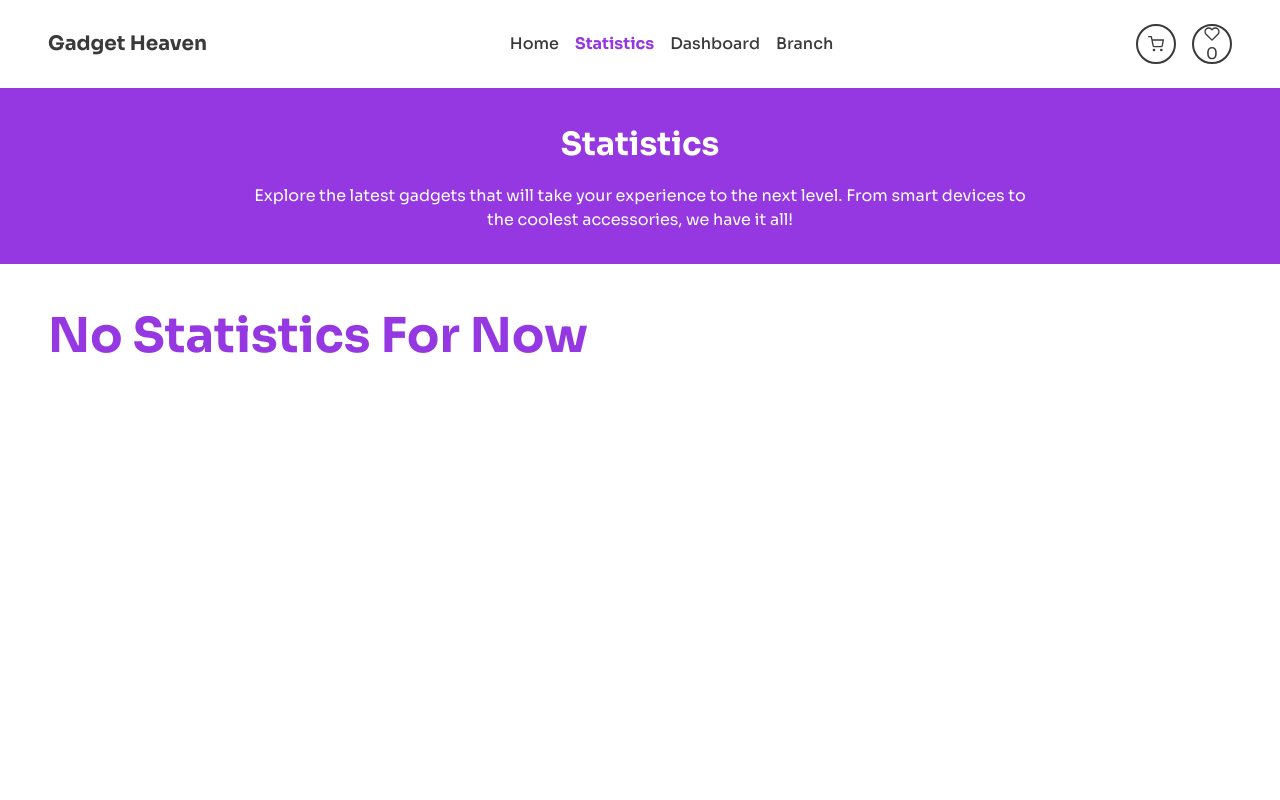
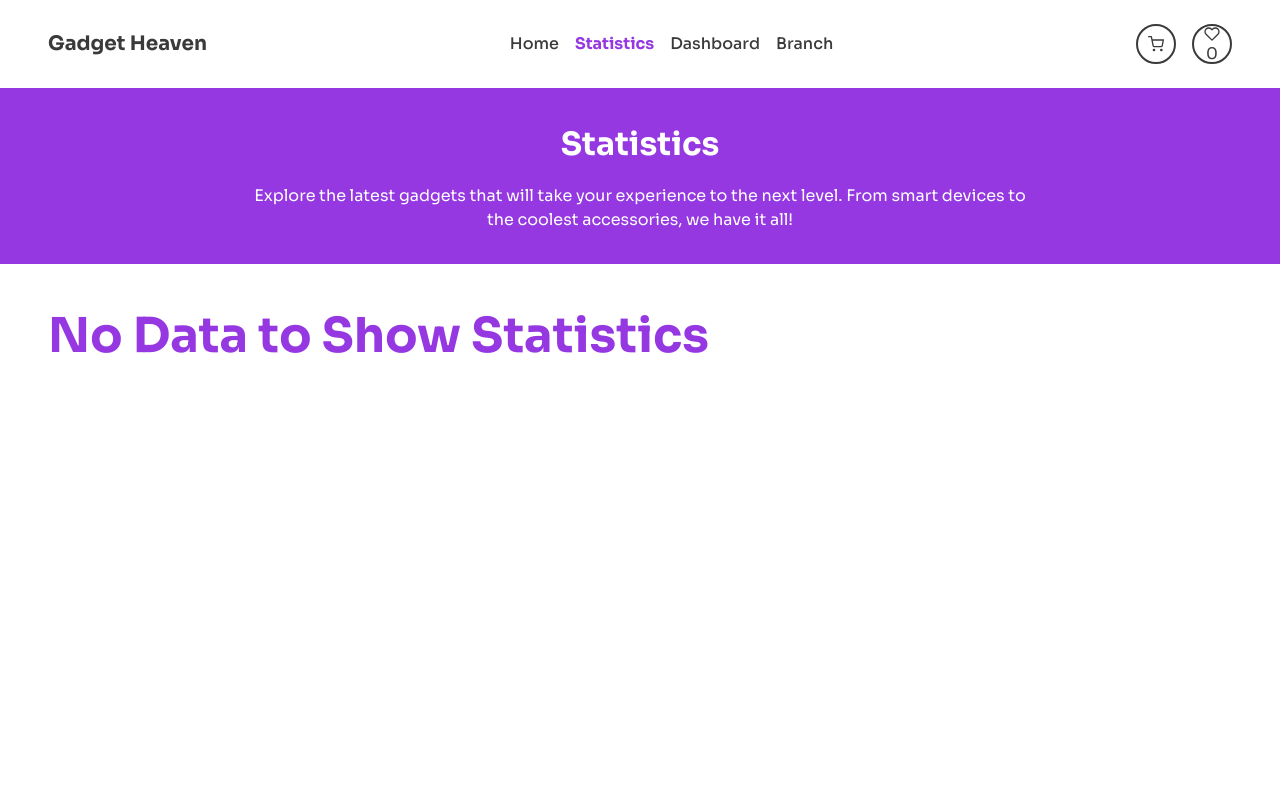
Before and after one commit to adnanakhlasofficial/gadget-heaven, a React (Vite) app: page /statistics in a window 1280 px wide. Shown: the top 800 px of the page. Built offline with nearby package versions, Linux system fonts and the light colour scheme.

Commit message:
Backup Commit

```diff
--- a/src/components/ProductCards.jsx
+++ b/src/components/ProductCards.jsx
@@ -22,7 +22,7 @@ const ProductCards = () => {
       {
       gadget.length > 0 ? gadget.map((product) => (
         <ProductCard key={product.product_id} product={product} />
-      )) : <h2 className="text-5xl text-primary font-bold">No Product</h2>
+      )) : <h2 className="text-5xl text-primary font-bold text-nowrap">No Product Found</h2>
       }
     </div>
   );
--- a/src/pages/Statistics.jsx
+++ b/src/pages/Statistics.jsx
@@ -17,7 +17,7 @@ const Statistics = () => {
       />
       <div className="wrapper mt-12">
         <h2 className="text-5xl font-bold text-primary">
-          No Statistics For Now
+          No Data to Show Statistics
         </h2>
       </div>
     </>
--- a/src/utils/index.js
+++ b/src/utils/index.js
@@ -32,4 +32,6 @@ const removeWishlist = id => {
   toast.success('Successfully removed!');
 }
 
+
+
 export { addWishList, getAllWishList, removeWishlist };
```
Also changed, not shown: src/components/Cart.jsx (line endings or trailing spaces).
